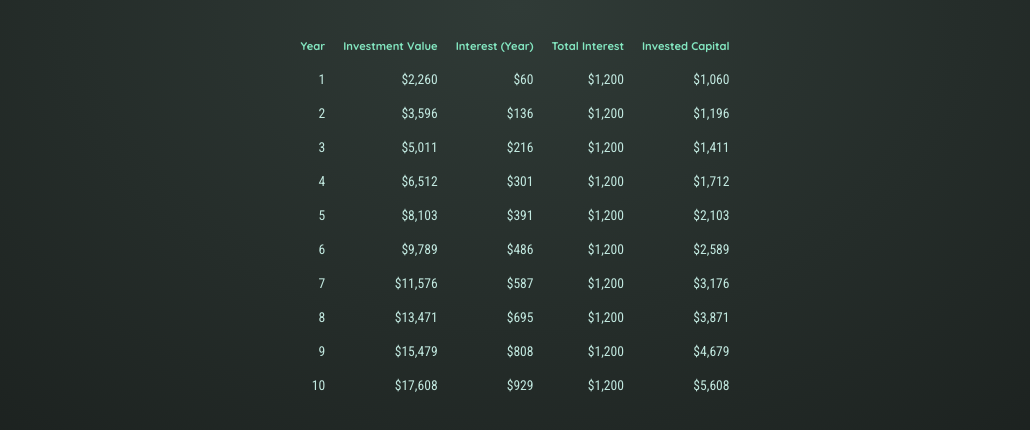
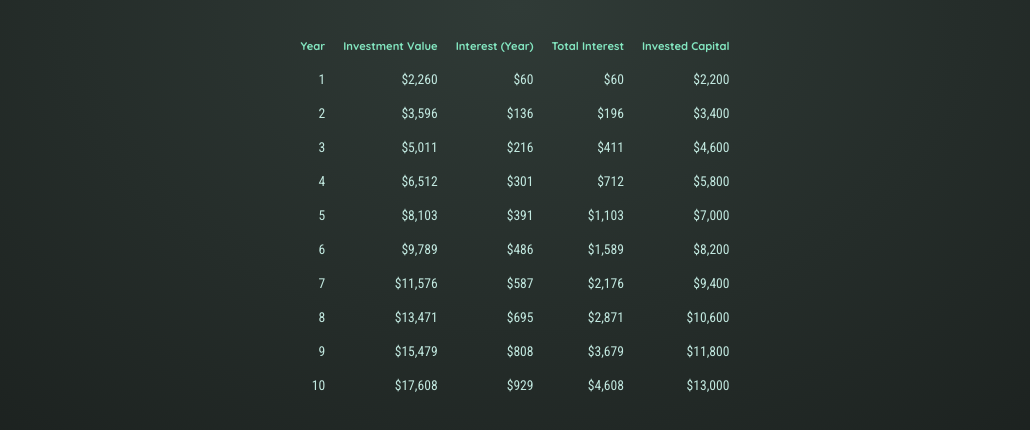
Before and after one commit to niamhbrockbank/investment-calculator, a React (Vite) app: page / in a window 1280 px wide. Shown: the part 446-876 px from the top of the page, without its empty margins (125-1155 px from the left). Built offline with nearby package versions, Linux system fonts and the light colour scheme.

Commit message:
Change invested values shown in table

```diff
--- a/src/components/ResultTable.jsx
+++ b/src/components/ResultTable.jsx
@@ -10,8 +10,13 @@ export default function ResultTable({ input }) {
   }
 
   let investmentResults = [];
+  let initialInvestment;
   if (!showWarning) {
     investmentResults = calculateInvestmentResults(input);
+    initialInvestment =
+      investmentResults[0].valueEndOfYear -
+      investmentResults[0].interest -
+      investmentResults[0].annualInvestment;
   }
 
   const tableHeaders = [
@@ -24,14 +29,16 @@ export default function ResultTable({ input }) {
 
   const tableRows = investmentResults.map(
     ({ year, interest, valueEndOfYear, annualInvestment }) => {
-      const investedCapital = valueEndOfYear - annualInvestment * year;
+      const totalInterest =
+        valueEndOfYear - annualInvestment * year - initialInvestment;
+      const totalAmountInvested = valueEndOfYear - totalInterest;
       return (
         <tr key={year}>
           <td>{year}</td>
           <td>{formatter.format(valueEndOfYear)}</td>
           <td>{formatter.format(interest)}</td>
-          <td>{formatter.format(annualInvestment)}</td>
-          <td>{formatter.format(investedCapital)}</td>
+          <td>{formatter.format(totalInterest)}</td>
+          <td>{formatter.format(totalAmountInvested)}</td>
         </tr>
       );
     }
```
